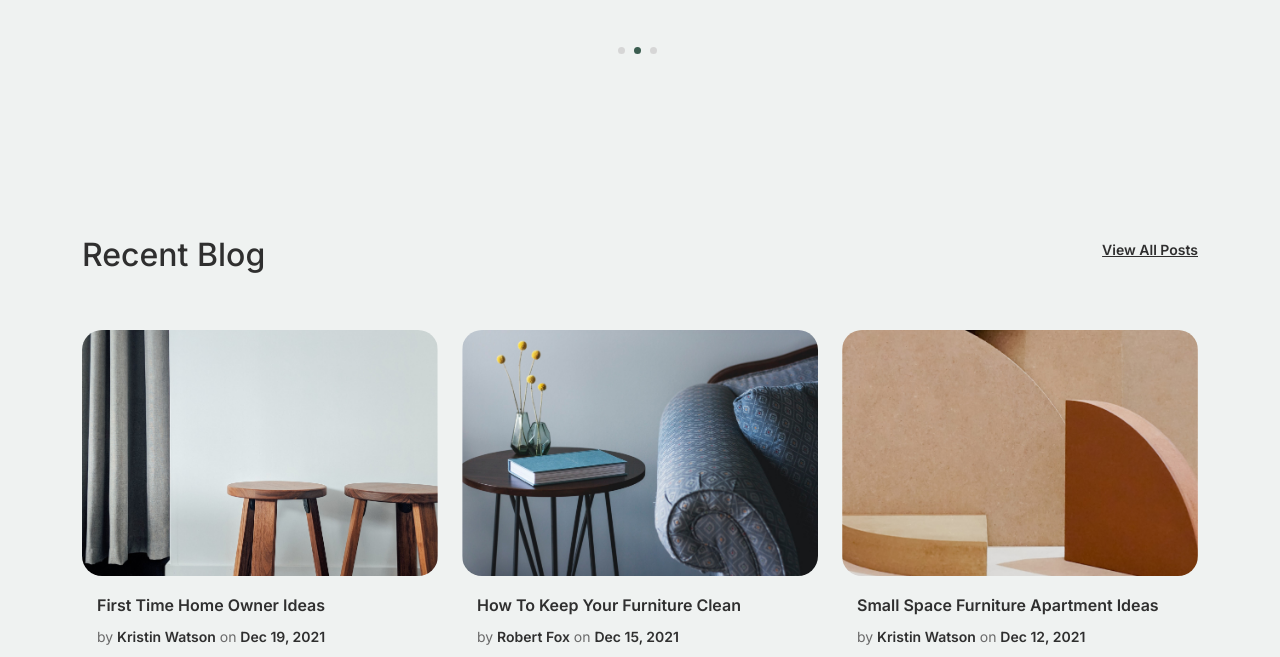
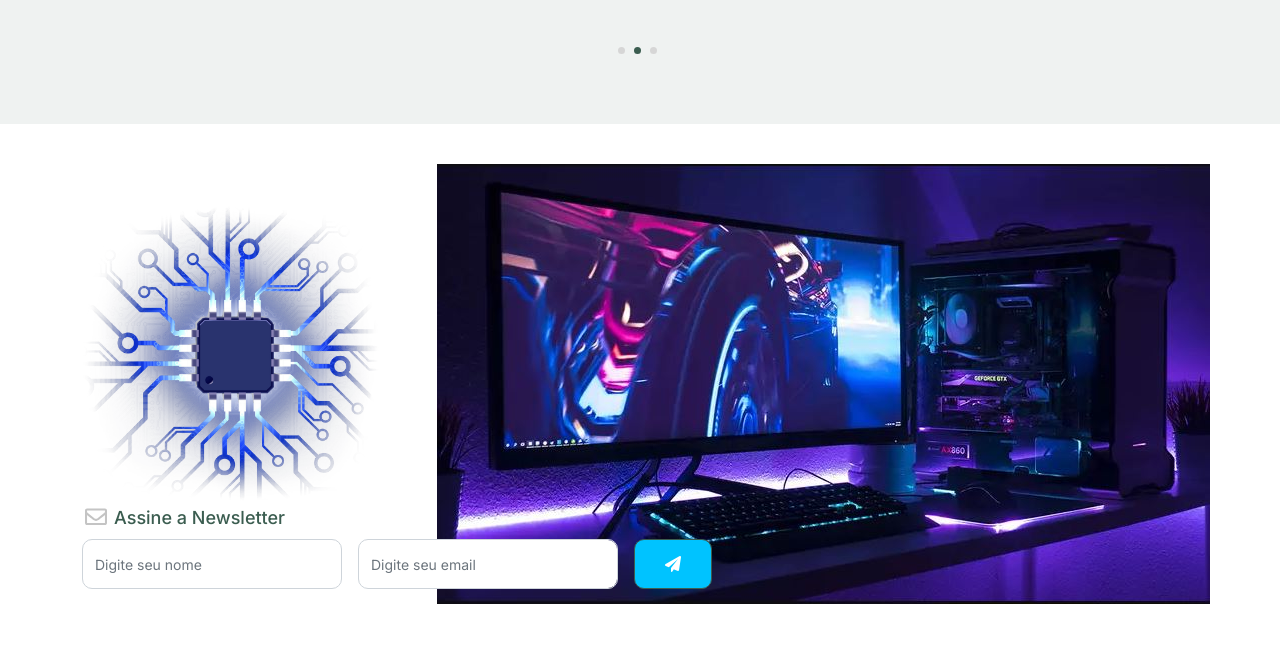
Before and after one commit to Rubemj/22-08, a plain HTML site: page PC-Express-Novo--main/furni-1.0.0/index.html in a window 1280 px wide. Shown: the part 4090-4747 px from the top of the page. Drawn offline with Linux system fonts and the light colour scheme.

Commit message:
Add files via upload

```diff
--- a/PC-Express-Novo--main/furni-1.0.0/css/style.css
+++ b/PC-Express-Novo--main/furni-1.0.0/css/style.css
@@ -535,6 +535,16 @@ a {
   .blog-section .post-entry:hover .post-thumbnail img, .blog-section .post-entry:focus .post-thumbnail img {
     opacity: .7; }
 
+.chip .img-chip{
+
+  width: 300px;
+  padding: 0px;
+  top: 0;
+  left: 5;
+  height: 500;
+
+    }
+
 .footer-section {
   padding: 80px 0;
   background: #ffffff; }
@@ -583,12 +593,16 @@ a {
     .footer-section .subscription-form .btn {
       border-radius: 10px !important; }
   .footer-section .sofa-img {
-    position: absolute;
-    top: -200px;
+        position: absolute;
+    top: -40px;
     z-index: 1;
     right: 0; }
-    .footer-section .sofa-img img {
-      max-width: 380px; }
+    .footer-section .sofa-img .chip{
+      max-width:500px;
+       background-image: url(/images/chip.png)
+
+      }
+
   .footer-section .links-wrap {
     margin-top: 0px; }
     @media (min-width: 992px) {
--- a/PC-Express-Novo--main/furni-1.0.0/index.html
+++ b/PC-Express-Novo--main/furni-1.0.0/index.html
@@ -26,7 +26,6 @@
 
 	<body>
 
-		<!-- Start Header/Navigation -->
 		<nav class="custom-navbar navbar navbar navbar-expand-md navbar-dark bg-dark" arial-label="Furni navigation bar">
 
 			<div class="container">
@@ -36,6 +35,7 @@
 					<span class="navbar-toggler-icon"></span>
 				</button>
 
+				<!-- Cabeçalho -->
 				<div class="collapse navbar-collapse" id="navbarsFurni">
 					<ul class="custom-navbar-nav navbar-nav ms-auto mb-2 mb-md-0">
 						<li class="nav-item active">
@@ -55,9 +55,9 @@
 			</div>
 
 		</nav>
-		<!-- End Header/Navigation -->
+		<!-- Final Cabeçalhos -->
 
-		<!-- Start Hero Section -->
+		<!-- Início -->
 			<div class="hero">
 				<div class="container">
 					<div class="row justify-content-between">
@@ -76,9 +76,9 @@
 					</div>
 				</div>
 			</div>
-		<!-- End Hero Section -->
+		<!-- Final Início -->
 
-		<!-- Start Product Section -->
+		<!-- Produtos -->
 		<div class="product-section">
 			<div class="container">
 				<div class="row">
@@ -138,7 +138,7 @@
 		</div>
 		<!-- End Product Section -->
 
-		<!-- Start Why Choose Us Section -->
+		<!-- Quem Somos? -->
 		<div class="why-choose-section">
 			<div class="container">
 				<div class="row justify-content-between">
@@ -214,7 +214,7 @@
 				</div>
 			</div>
 		</div>
-		<!-- End Why Choose Us Section -->
+		<!-- Fim Quem Somos? -->
 
 		<!-- Start We Help Section -->
 		<div class="we-help-section">
@@ -293,7 +293,7 @@
 		</div>
 		<!-- End Popular Product -->
 
-		<!-- Start Testimonial Slider -->
+		<!-- Testemunhos -->
 		<div class="testimonial-section">
 			<div class="container">
 				<div class="row">
@@ -389,82 +389,31 @@
 				</div>
 			</div>
 		</div>
-		<!-- End Testimonial Slider -->
-
-		<!-- Start Blog Section -->
-		<div class="blog-section">
-			<div class="container">
-				<div class="row mb-5">
-					<div class="col-md-6">
-						<h2 class="section-title">Recent Blog</h2>
-					</div>
-					<div class="col-md-6 text-start text-md-end">
-						<a href="#" class="more">View All Posts</a>
-					</div>
-				</div>
-
-				<div class="row">
-
-					<div class="col-12 col-sm-6 col-md-4 mb-4 mb-md-0">
-						<div class="post-entry">
-							<a href="#" class="post-thumbnail"><img src="images/post-1.jpg" alt="Image" class="img-fluid"></a>
-							<div class="post-content-entry">
-								<h3><a href="#">First Time Home Owner Ideas</a></h3>
-								<div class="meta">
-									<span>by <a href="#">Kristin Watson</a></span> <span>on <a href="#">Dec 19, 2021</a></span>
-								</div>
-							</div>
-						</div>
-					</div>
-
-					<div class="col-12 col-sm-6 col-md-4 mb-4 mb-md-0">
-						<div class="post-entry">
-							<a href="#" class="post-thumbnail"><img src="images/post-2.jpg" alt="Image" class="img-fluid"></a>
-							<div class="post-content-entry">
-								<h3><a href="#">How To Keep Your Furniture Clean</a></h3>
-								<div class="meta">
-									<span>by <a href="#">Robert Fox</a></span> <span>on <a href="#">Dec 15, 2021</a></span>
-								</div>
-							</div>
-						</div>
-					</div>
-
-					<div class="col-12 col-sm-6 col-md-4 mb-4 mb-md-0">
-						<div class="post-entry">
-							<a href="#" class="post-thumbnail"><img src="images/post-3.jpg" alt="Image" class="img-fluid"></a>
-							<div class="post-content-entry">
-								<h3><a href="#">Small Space Furniture Apartment Ideas</a></h3>
-								<div class="meta">
-									<span>by <a href="#">Kristin Watson</a></span> <span>on <a href="#">Dec 12, 2021</a></span>
-								</div>
-							</div>
-						</div>
-					</div>
-
-				</div>
-			</div>
-		</div>
-		<!-- End Blog Section -->
+		<!-- Fim Testemunhos -->
 
 		<!-- Start Footer Section -->
 		<footer class="footer-section">
 			<div class="container relative">
 
 				<div class="sofa-img">
-					<img src="images/sofa.png" alt="Image" class="img-fluid">
+					<img src="images/PC Gamer.JPG" alt="Image" class="img-fluid">
+				</div>
+
+				<div class="chip">
+					<img src="images/chip.png" alt="Image" class="img-chip">
 				</div>
 
 				<div class="row">
 					<div class="col-lg-8">
 						<div class="subscription-form">
-							<h3 class="d-flex align-items-center"><span class="me-1"><img src="images/envelope-outline.svg" alt="Image" class="img-fluid"></span><span>Subscribe to Newsletter</span></h3>
+							<h3 class="d-flex align-items-center"><span class="me-1"><img src="images/envelope-outline.svg" alt="Image" class="img-fluid"></span><span>Assine a Newsletter</span></h3>
 
 							<form action="#" class="row g-3">
 								<div class="col-auto">
-									<input type="text" class="form-control" placeholder="Enter your name">
+									<input type="text" class="form-control" placeholder="Digite seu nome">
 								</div>
 								<div class="col-auto">
-									<input type="email" class="form-control" placeholder="Enter your email">
+									<input type="email" class="form-control" placeholder="Digite seu email">
 								</div>
 								<div class="col-auto">
 									<button class="btn btn-primary">
@@ -479,8 +428,16 @@
 
 				<div class="row g-5 mb-5">
 					<div class="col-lg-4">
-						<div class="mb-4 footer-logo-wrap"><a href="#" class="footer-logo">Furni<span>.</span></a></div>
-						<p class="mb-4">Donec facilisis quam ut purus rutrum lobortis. Donec vitae odio quis nisl dapibus malesuada. Nullam ac aliquet velit. Aliquam vulputate velit imperdiet dolor tempor tristique. Pellentesque habitant</p>
+						<div class="mb-4 footer-logo-wrap"><a href="#" class="footer-logo">PC Express<span>.</span></a></div>
+						<p class="mb-4">💻 Aumente a performance do seu PC com os melhores hardwares do mercado! 🚀 <br>
+
+							Na PC Express, você encontra tudo o que precisa para deixar sua máquina rodando a todo vapor: processadores de última geração, placas de vídeo potentes, SSDs ultrarrápidos e muito mais. Confira nossas ofertas e garanta o melhor para seu setup!
+
+							<br> <br>
+
+							E não se esqueça de nos seguir nas redes sociais para ficar por dentro das últimas novidades e promoções! 🛒<br><br>
+
+							#HardwareDeQualidade #UpgradePC #PCExpress</p>
 
 						<ul class="list-unstyled custom-social">
 							<li><a href="#"><span class="fa fa-brands fa-facebook-f"></span></a></li>
@@ -496,7 +453,6 @@
 								<ul class="list-unstyled">
 									<li><a href="#">About us</a></li>
 									<li><a href="#">Services</a></li>
-									<li><a href="#">Blog</a></li>
 									<li><a href="#">Contact us</a></li>
 								</ul>
 							</div>
@@ -533,7 +489,7 @@
 				<div class="border-top copyright">
 					<div class="row pt-4">
 						<div class="col-lg-6">
-							<p class="mb-2 text-center text-lg-start">Copyright &copy;<script>document.write(new Date().getFullYear());</script>. All Rights Reserved. &mdash; Designed with love by <a href="https://untree.co">Untree.co</a> Distributed By <a hreff="https://themewagon.com">ThemeWagon</a>  <!-- License information: https://untree.co/license/ -->
+							<p class="mb-2 text-center text-lg-start">Copyright &copy;<script>document.write(new Date().getFullYear());</script>. All Rights Reserved. &mdash; Designed with love by <a href="#">Rubem.co</a> Distributed By <a hreff="#">ThemeWagon</a>
             </p>
 						</div>
 
```
Also changed, not shown: PC-Express-Novo--main/furni-1.0.0/shop.html (+15 -74 lines), PC-Express-Novo--main/furni-1.0.0/images/PC Gamer.JPG (added), PC-Express-Novo--main/furni-1.0.0/images/chip.png (added).
